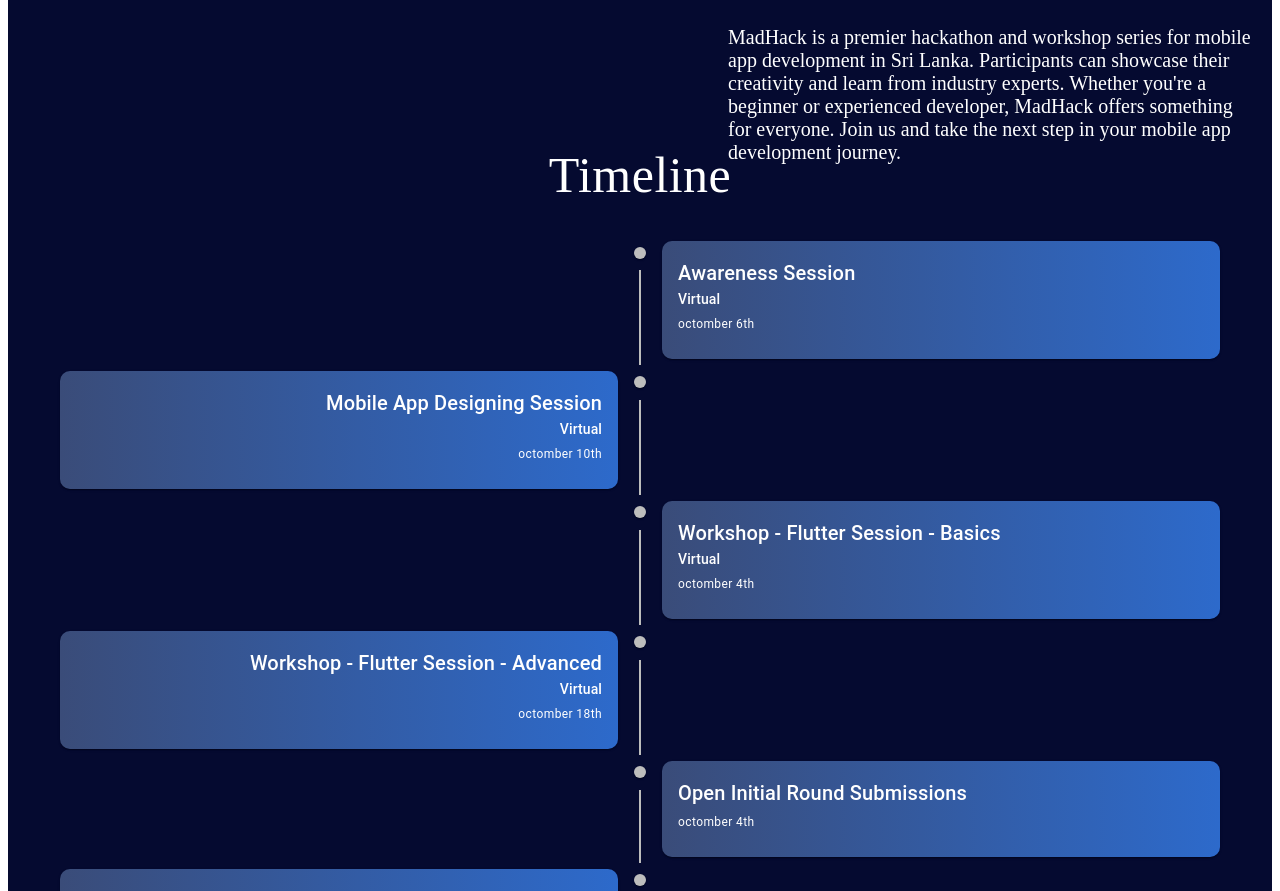
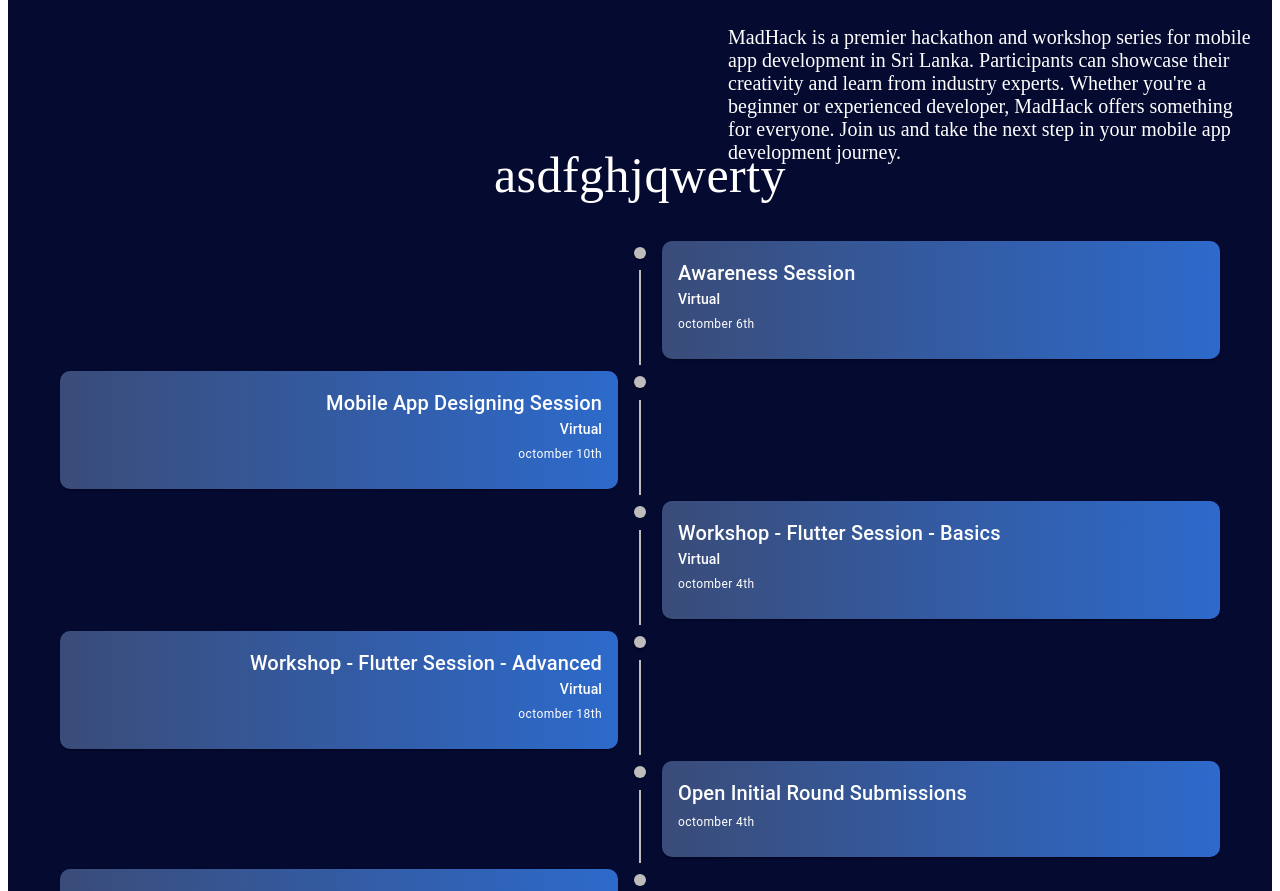
Before and after one commit to ILakshitha/Hotel_Mithila, a React (Vite) app: page / in a window 1280 px wide. Shown: the part 1760-2651 px from the top of the page. Built offline with nearby package versions, Linux system fonts and the light colour scheme.

Commit message:
asdfghjklzxcvbnm

```diff
--- a/src/pages/Home.jsx
+++ b/src/pages/Home.jsx
@@ -24,10 +24,10 @@
       case 'About':
         aboutref.current.scrollIntoView({ behavior: 'smooth' });
         break;
-      case 'TimeLine':
+      case 'Rooms':
         timelineref.current.scrollIntoView({ behavior: 'smooth' });
         break;
-      case 'Prizes': // Fixed typo here
+      case 'Contact Us': // Fixed typo here
         prizeref.current.scrollIntoView({ behavior: 'smooth' });
         break;
       case 'Faq':
@@ -104,7 +104,7 @@
                   fontFamily: 'Times new roman'  // Set font family
                 }}
               >
-                Timeline
+                asdfghjqwerty
 
               </Typography>
             </div>
```
